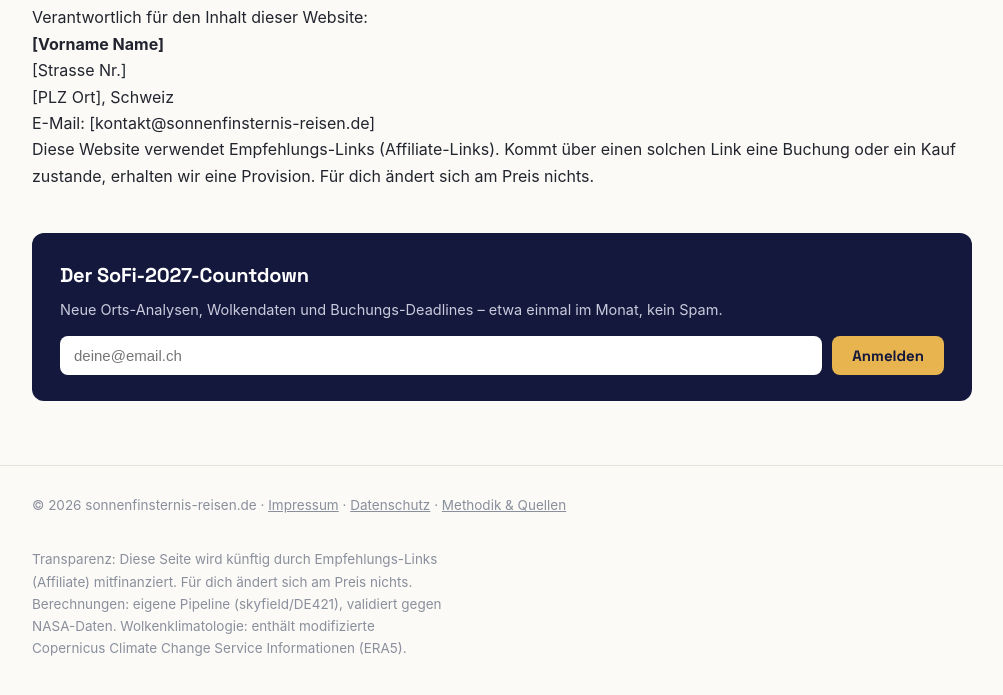
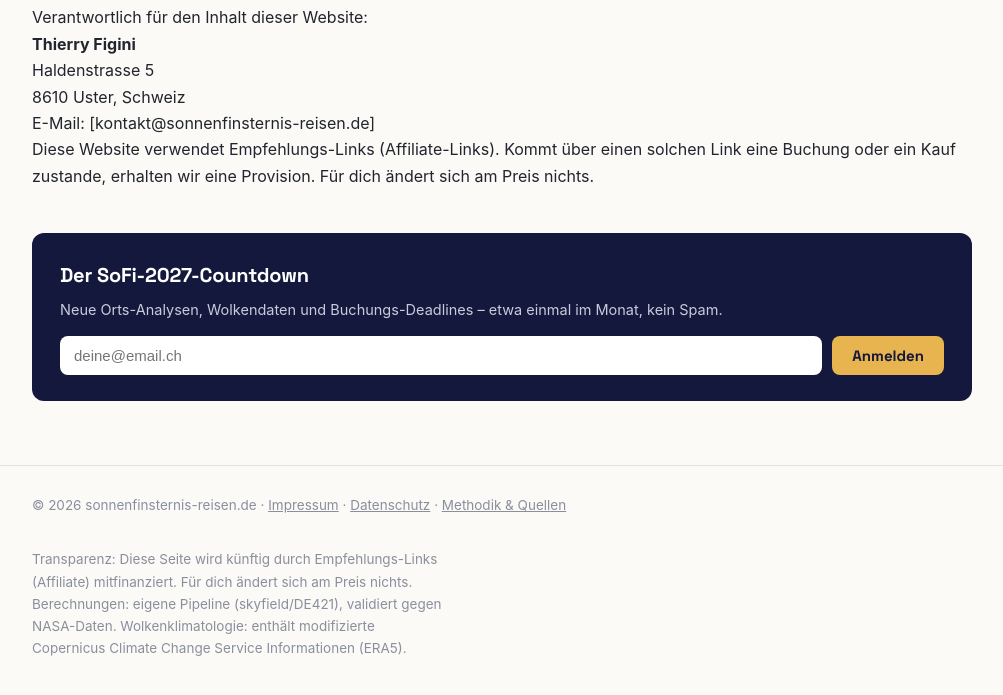
Before and after one commit to thiev980/sonnenfinsternis-reisen, an Astro site in the folder sofi-site/: page /impressum in a window 1280 px wide. Shown: the part 143-838 px from the top of the page, without its empty margins (138-1141 px from the left). Built offline with nearby package versions, Linux system fonts and the light colour scheme; Astro itself is replaced by a stand-in of ours.

Commit message:
Impressum ausgefüllt

```diff
--- a/sofi-site/src/pages/impressum.astro
+++ b/sofi-site/src/pages/impressum.astro
@@ -7,7 +7,7 @@ import Base from '../layouts/Base.astro';
   <h1>Impressum</h1>
   <!-- TODO: vor Livegang ausfüllen -->
   <p>Verantwortlich für den Inhalt dieser Website:</p>
-  <p><strong>[Vorname Name]</strong><br />[Strasse Nr.]<br />[PLZ Ort], Schweiz<br />E-Mail: [kontakt@sonnenfinsternis-reisen.de]</p>
+  <p><strong>Thierry Figini</strong><br />Haldenstrasse 5<br />8610 Uster, Schweiz<br />E-Mail: [kontakt@sonnenfinsternis-reisen.de]</p>
   <p>Diese Website verwendet Empfehlungs-Links (Affiliate-Links). Kommt über einen solchen Link
   eine Buchung oder ein Kauf zustande, erhalten wir eine Provision. Für dich ändert sich am Preis nichts.</p>
 </Base>
```
